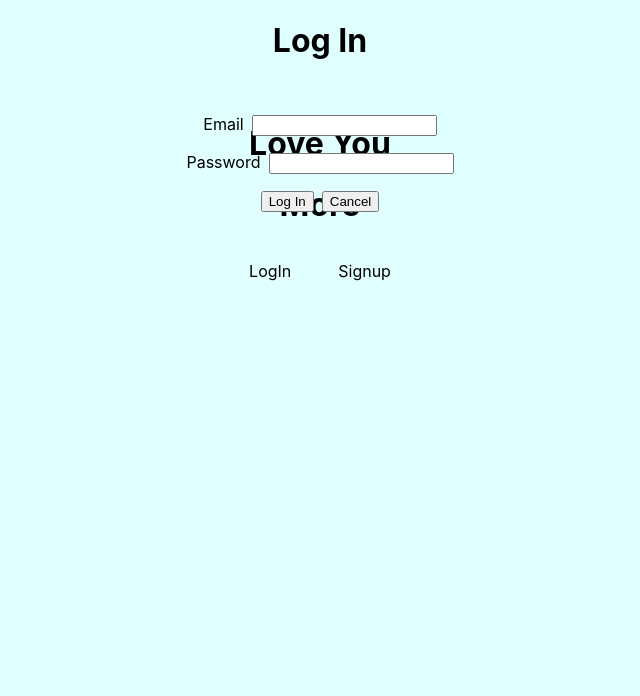
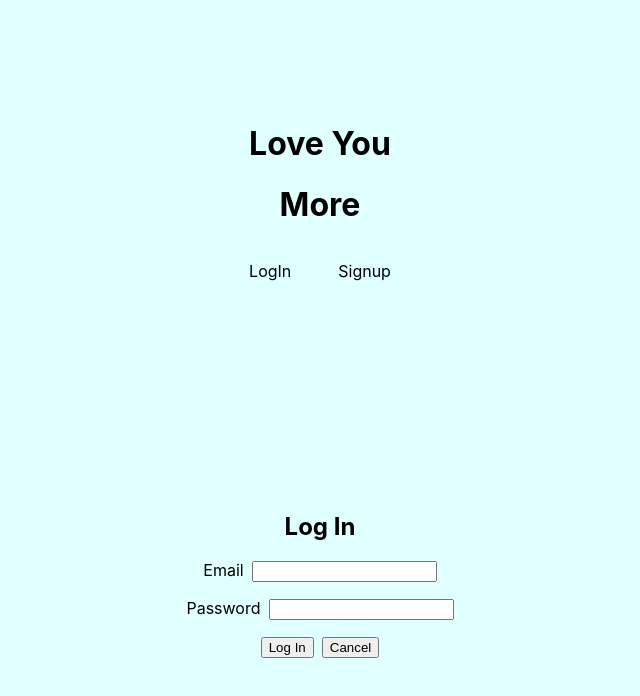
Before and after one commit to e-lascano2021/loveYouMore, a React (Create React App) app: page / in a window 1280 px wide. Both pictures are taken after a click on the element "LogIn". Shown: the top 696 px of the page, without its empty margins (320-960 px from the left). Built offline with nearby package versions, Linux system fonts and the light colour scheme.

Commit message:
clean up login form css

```diff
--- a/src/assets/cssPages/Landing.module.css
+++ b/src/assets/cssPages/Landing.module.css
@@ -18,6 +18,7 @@
 }
 
 .bottom{
+  text-align: center;
   grid-area: "bottom";
 }
 
--- a/src/components/Login/Login.jsx
+++ b/src/components/Login/Login.jsx
@@ -1,6 +1,5 @@
 import { useState } from 'react'
 import LoginForm from './LoginForm.jsx'
-import styles from './Login.module.css'
 
 const LoginPage = props => {
   const [message, setMessage] = useState([''])
@@ -10,14 +9,15 @@ const LoginPage = props => {
   }
 
   return (
-    <main className={styles.container}>
-      <h1>Log In</h1>
+    <>
+      <h2>Log In</h2>
       <p>{message}</p>
       <LoginForm
         handleSignupOrLogin={props.handleSignupOrLogin}
         updateMessage={updateMessage}
       />
-    </main>
+    </>
+
   )
 }
 
```
